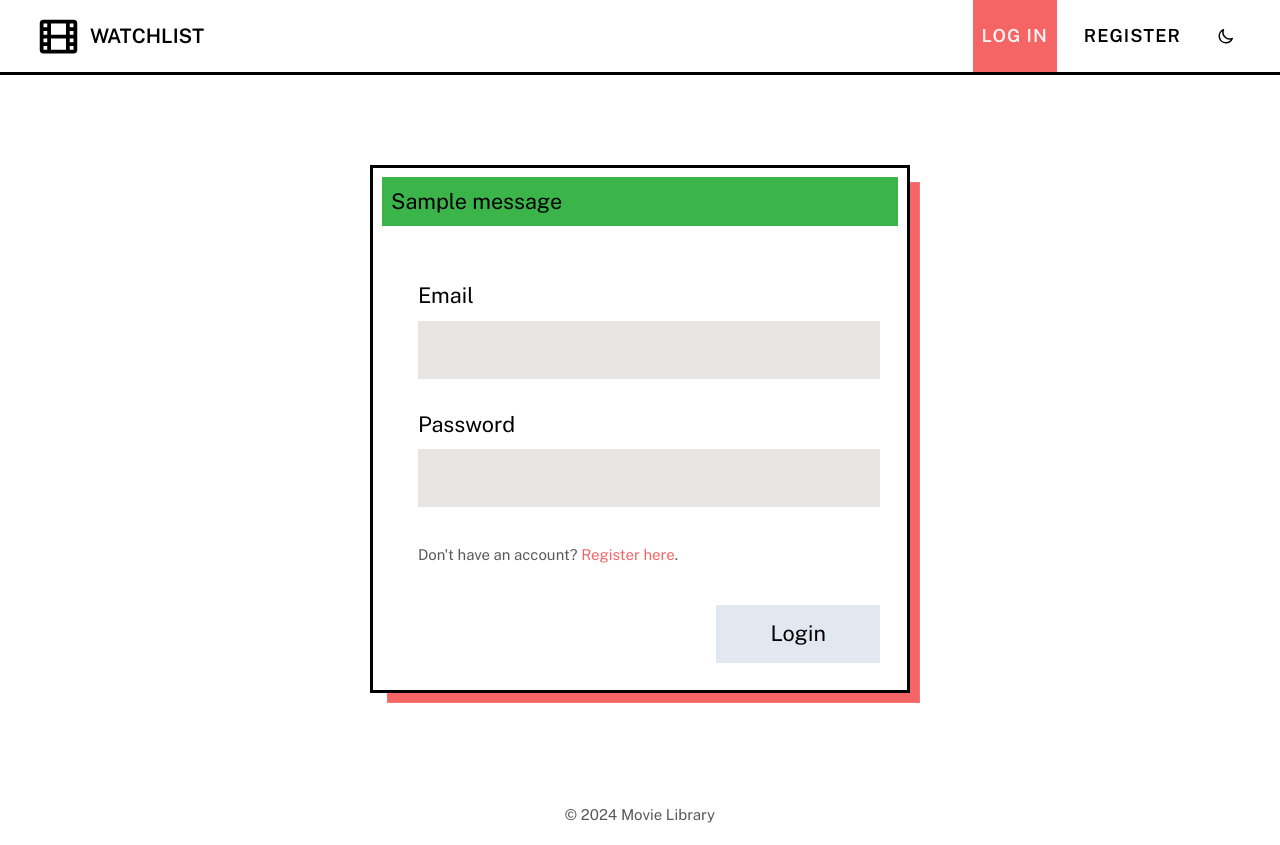
After one commit to wearsunscreen/playlist, a Flask app: page /login in a window 1280 px wide. The commit adds this page. Run offline with Flask 3, Linux system fonts and the light colour scheme; one stand-in notice (Sample message) is shown.

Commit message:
Login, logout, nav status

```diff
--- a/movie_library/forms.py
+++ b/movie_library/forms.py
@@ -1,6 +1,7 @@
 from flask_wtf import FlaskForm
 from wtforms import (
     IntegerField,
+    PasswordField,
     StringField,
     SubmitField,
     TextAreaField,
@@ -9,8 +10,46 @@ from wtforms import (
 
 from wtforms.validators import (
     InputRequired,
+    Email,
+    EqualTo,
+    Length,
     NumberRange,
 )
+
+
+class LoginForm(FlaskForm):
+    email = StringField("Email", validators=[InputRequired(), Email()])
+    password = PasswordField("Password", validators=[InputRequired()])
+    submit = SubmitField("Login")
+
+
+class RegisterForm(FlaskForm):
+    email = StringField("Email", validators=[InputRequired(), Email()])
+
+    password = PasswordField(
+        "Password",
+        validators=[
+            InputRequired(),
+            Length(
+                min=4,
+                max=20,
+                message="Your password must be between 4 and 20 characters long.",
+            ),
+        ],
+    )
+
+    confirm_password = PasswordField(
+        "Confirm Password",
+        validators=[
+            InputRequired(),
+            EqualTo(
+                "password",
+                message="This password did not match the one in the password field.",
+            ),
+        ],
+    )
+
+    submit = SubmitField("Register")
 
 
 class MovieForm(FlaskForm):
--- a/movie_library/routes.py
+++ b/movie_library/routes.py
@@ -1,3 +1,4 @@
+import functools
 import uuid
 import datetime
 from dataclasses import asdict
@@ -5,14 +6,16 @@ from dataclasses import asdict
 from flask import (
     Blueprint,
     current_app,
+    flash,
     redirect,
     render_template,
     session,
     url_for,
     request,
 )
-from movie_library.forms import MovieForm, ExtendedMovieForm
-from movie_library.models import Movie
+from movie_library.forms import LoginForm, RegisterForm, MovieForm, ExtendedMovieForm
+from movie_library.models import User, Movie
+from passlib.hash import pbkdf2_sha256
 
 
 pages = Blueprint(
@@ -20,9 +23,24 @@ pages = Blueprint(
 )
 
 
+def login_required(route):
+    @functools.wraps(route)
+    def route_wrapper(*args, **kwargs):
+        if session.get("email") is None:
+            return redirect(url_for(".login"))
+
+        return route(*args, **kwargs)
+
+    return route_wrapper
+
+
 @pages.route("/")
+@login_required
 def index():
-    movie_data = current_app.db.movie.find({})
+    user_data = current_app.db.user.find_one({"email": session["email"]})
+    user = User(**user_data)
+
+    movie_data = current_app.db.movie.find({"_id": {"$in": user.movies}})
     movies = [Movie(**movie) for movie in movie_data]
 
     return render_template(
@@ -32,7 +50,66 @@ def index():
     )
 
 
+@pages.route("/register", methods=["POST", "GET"])
+def register():
+    if session.get("email"):
+        return redirect(url_for(".index"))
+
+    form = RegisterForm()
+
+    if form.validate_on_submit():
+        user = User(
+            _id=uuid.uuid4().hex,
+            email=form.email.data,
+            password=pbkdf2_sha256.hash(form.password.data),
+        )
+
+        current_app.db.user.insert_one(asdict(user))
+
+        flash("User registered successfully", "success")
+
+        return redirect(url_for(".login"))
+
+    return render_template(
+        "register.html", title="Movies Watchlist - Register", form=form
+    )
+
+
+@pages.route("/login", methods=["GET", "POST"])
+def login():
+    if session.get("email"):
+        return redirect(url_for(".index"))
+
+    form = LoginForm()
+
+    if form.validate_on_submit():
+        user_data = current_app.db.user.find_one({"email": form.email.data})
+        if not user_data:
+            flash("Login credentials not correct", category="danger")
+            return redirect(url_for(".login"))
+        user = User(**user_data)
+
+        if user and pbkdf2_sha256.verify(form.password.data, user.password):
+            session["user_id"] = user._id
+            session["email"] = user.email
+
+            return redirect(url_for(".index"))
+
+        flash("Login credentials not correct", category="danger")
+
+    return render_template("login.html", title="Movies Watchlist - Login", form=form)
+
+
+@pages.route("/logout")
+def logout():
+    del session["email"]
+    del session["user_id"]
+
+    return redirect(url_for(".login"))
+
+
 @pages.route("/add", methods=["GET", "POST"])
+@login_required
 def add_movie():
     form = MovieForm()
 
@@ -46,6 +123,10 @@ def add_movie():
 
         current_app.db.movie.insert_one(asdict(movie))
 
+        current_app.db.user.update_one(
+            {"_id": session["user_id"]}, {"$push": {"movies": movie._id}}
+        )
+
         return redirect(url_for(".movie", _id=movie._id))
 
     return render_template(
@@ -53,7 +134,14 @@ def add_movie():
     )
 
 
+@pages.get("/movie/<string:_id>")
+def movie(_id: str):
+    movie = Movie(**current_app.db.movie.find_one({"_id": _id}))
+    return render_template("movie_details.html", movie=movie)
+
+
 @pages.route("/edit/<string:_id>", methods=["GET", "POST"])
+@login_required
 def edit_movie(_id: str):
     movie = Movie(**current_app.db.movie.find_one({"_id": _id}))
     form = ExtendedMovieForm(obj=movie)
@@ -72,13 +160,8 @@ def edit_movie(_id: str):
     return render_template("movie_form.html", movie=movie, form=form)
 
 
-@pages.get("/movie/<string:_id>")
-def movie(_id: str):
-    movie = Movie(**current_app.db.movie.find_one({"_id": _id}))
-    return render_template("movie_details.html", movie=movie)
-
-
 @pages.get("/movie/<string:_id>/watch")
+@login_required
 def watch_today(_id):
     current_app.db.movie.update_one(
         {"_id": _id}, {"$set": {"last_watched": datetime.datetime.today()}}
@@ -88,6 +171,7 @@ def watch_today(_id):
 
 
 @pages.get("/movie/<string:_id>/rate")
+@login_required
 def rate_movie(_id):
     rating = int(request.args.get("rating"))
     current_app.db.movie.update_one({"_id": _id}, {"$set": {"rating": rating}})
--- /dev/null
+++ b/movie_library/templates/login.html
@@ -0,0 +1,34 @@
+{% from "macros/fields.html" import render_text_field %}
+
+{% extends "layout.html" %}
+
+{%- block head_content %}
+    <link rel="stylesheet" href="{{ url_for('static', filename='css/forms.css') }}" />
+{% endblock %}
+
+{% block main_content %}
+
+    <form name="login" method="post" novalidate class="form">
+        {% with messages = get_flashed_messages(with_categories=true) %}
+            {%- for category, message in messages %}
+                <span class="form__flash form__flash--{{category}}"> {{ message }}</span>
+            {% endfor %}
+        {% endwith %}
+
+        <div class="form__container">
+            {{ form.hidden_tag() }}
+
+            {{ render_text_field(form.email) }}
+            {{ render_text_field(form.password) }}
+
+            <span class="form__small">
+                Don't have an account? <a href="{{ url_for('pages.register') }}" class="form__link">Register here</a>.
+            </span>
+
+            <div>
+                {{ form.submit(class_="button button--form") }}
+            </div>
+        </div>
+    </form>
+
+{% endblock %}
--- a/movie_library/templates/macros/nav.html
+++ b/movie_library/templates/macros/nav.html
@@ -11,14 +11,14 @@
         <nav class="nav">
             {%- if not email %}
                 <a
-                    href="#"
-                    class="nav__link"
+                    href="{{ url_for('pages.login') }}"
+                    class="nav__link {{ 'nav__link--active' if request.path == url_for('pages.login') }}"
                 >
                     <span class="nav__item">Log in</span>
                 </a>
                 <a
-                    href="#"
-                    class="nav__link"
+                    href="{{ url_for('pages.register') }}"
+                    class="nav__link {{ 'nav__link--active' if request.path == url_for('pages.register') }}"
                 >
                     <span class="nav__item">Register</span>
                 </a>
@@ -30,7 +30,7 @@
                     <span class="nav__item">Movies</span>
                 </a>
                 <a
-                    href="#"
+                    href="{{ url_for('pages.logout') }}"
                     class="nav__link"
                 >
                     <span class="nav__item">Log out</span>
```
Also changed, not shown: movie_library/models.py (+14 -7 lines), movie_library/templates/register.html (added, +34 -0 lines).
